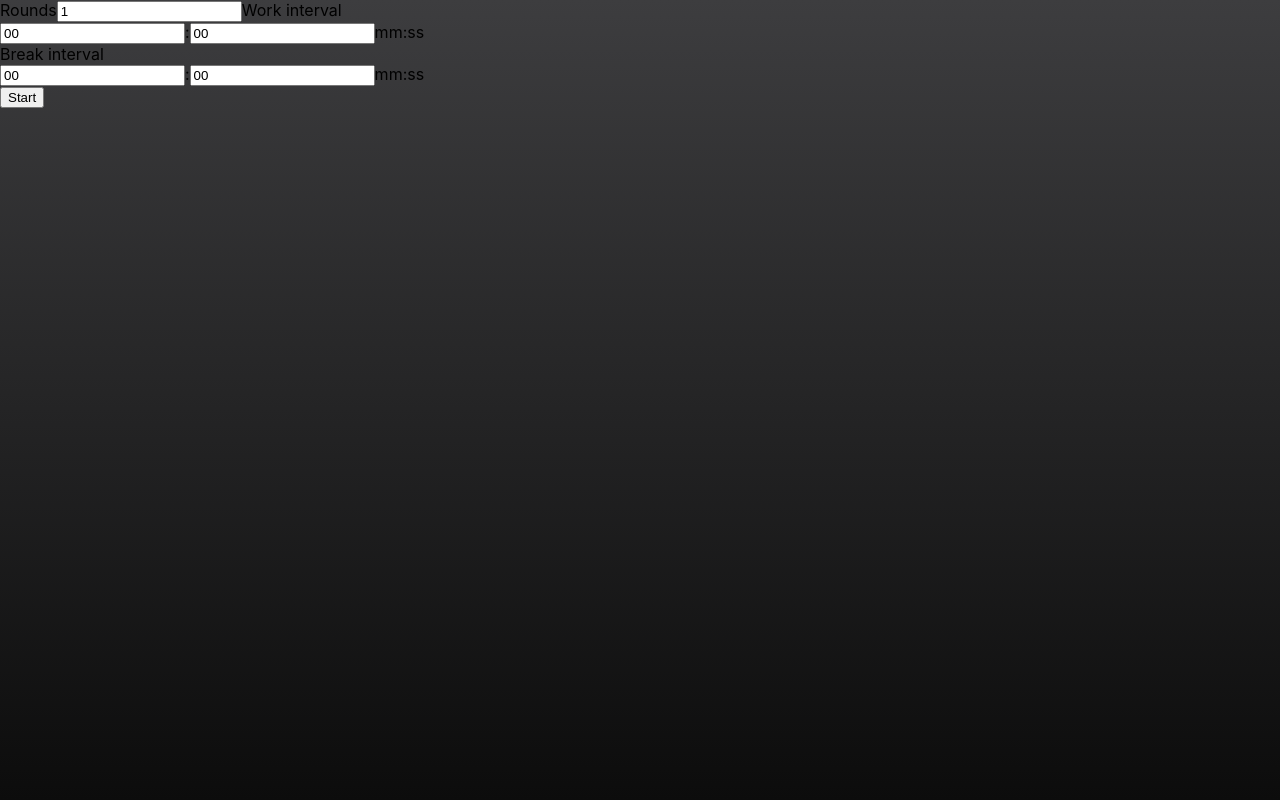
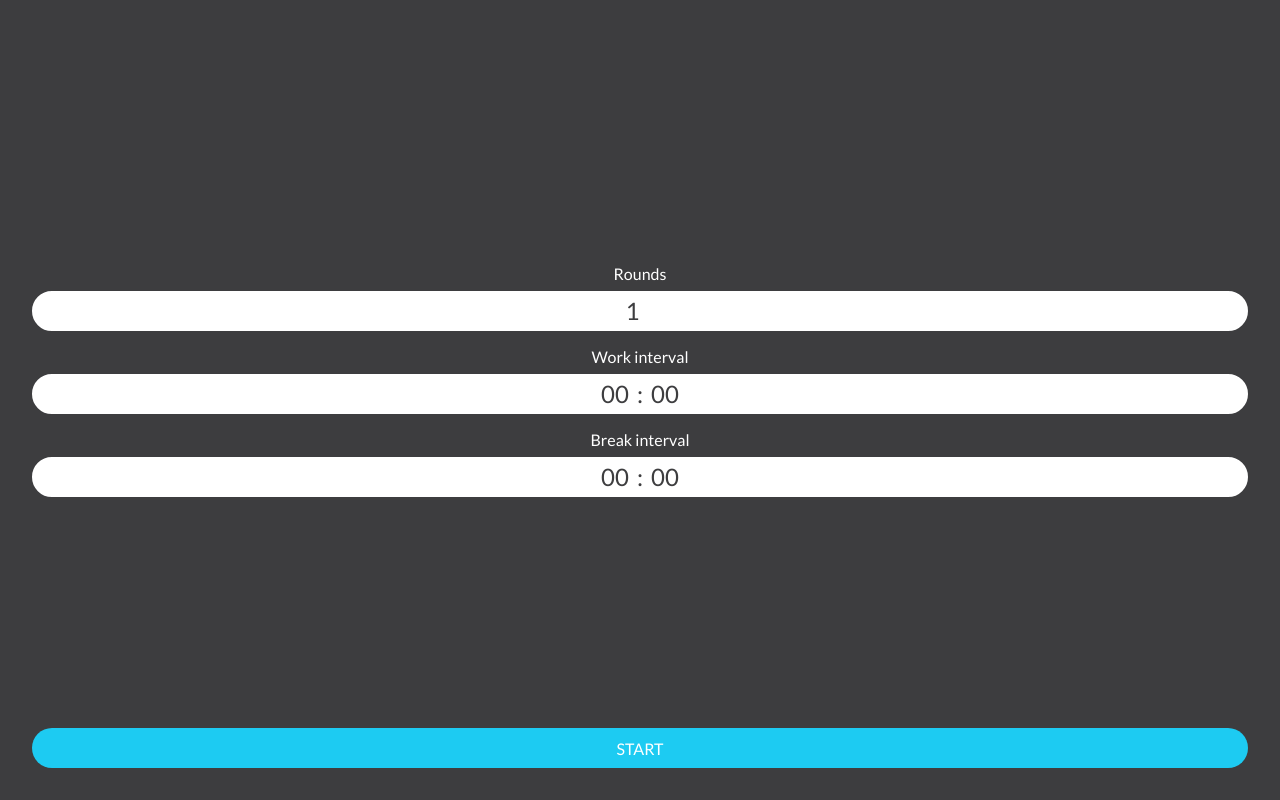
Before and after one commit to flextremedev/workout-interval-timer, a React (Create React App) app: page / in a window 1280 px wide. Built offline with nearby package versions, Linux system fonts and the light colour scheme.

Commit message:
Basic styling and additional component

```diff
--- a/src/App.js
+++ b/src/App.js
@@ -3,6 +3,7 @@ import { format, getSeconds, subSeconds, addSeconds } from 'date-fns';
 import { Button } from './components/Button/Button';
 import { DurationInput } from './components/DurationInput/DurationInput';
 import styles from './App.module.css';
+import { Input } from './components/Input/Input';
 const Status = {
   stopped: 'stopped',
   prework: 'prework',
@@ -71,27 +72,30 @@ function App() {
     };
   }, [breakInterval, rounds, status, workInterval]);
   return (
-    <div className={styles.background}>
-      <label>Rounds</label>
-      <input
-        data-testid={'rounds-input'}
-        type="number"
+    <div className={styles.content}>
+      <div />
+      <div className={styles.inputFields}>
+        <Input
+          label={'Rounds'}
+          type={'number'}
           value={rounds}
           onChange={handleRoundsChange}
-        min={1}
+          dataTestId={'rounds-input'}
+          min={'1'}
         />
-      <label>Work interval</label>
         <DurationInput
           value={workInterval}
           onChange={setWorkInterval}
           dataTestId={'work-interval-input'}
+          label={'Work interval'}
         />
-      <label>Break interval</label>
         <DurationInput
           value={breakInterval}
           onChange={setBreakInterval}
           dataTestId={'break-interval-input'}
+          label={'Break interval'}
         />
+      </div>
       <Button onClick={start} data-testid={'start-button'}>
         {status === Status.stopped ? 'Start' : 'x'}
       </Button>
--- a/src/App.module.css
+++ b/src/App.module.css
@@ -0,0 +1,8 @@
+.content {
+  box-sizing: border-box;
+  height: 100%;
+  display: flex;
+  flex-flow: column;
+  padding: 32px;
+  justify-content: space-between;
+}
--- a/src/components/Button/Button.module.css
+++ b/src/components/Button/Button.module.css
@@ -0,0 +1,13 @@
+.btn {
+  padding: 0px;
+  height: 40px;
+  width: 100%;
+  border: none;
+  outline: none;
+  border-radius: 40px;
+  background: #1dcbf2;
+  color: white;
+  font-size: 16px;
+  font-family: 'Lato', sans-serif;
+  text-transform: uppercase;
+}
--- a/src/components/DurationInput/DurationInput.js
+++ b/src/components/DurationInput/DurationInput.js
@@ -1,40 +1,54 @@
 import React from 'react';
 import PropTypes from 'prop-types';
-import { format, addSeconds, addMinutes } from 'date-fns';
+import { format, setSeconds, setMinutes } from 'date-fns';
 import { formatStringAsDoubleDigit } from './formatStringAsDoubleDigit';
-
-export function DurationInput({ dataTestId, value, onChange }) {
+import styles from './DurationInput.module.css';
+export function DurationInput({ dataTestId, value, onChange, label }) {
+  const minutesRef = React.useRef(null);
+  const secondsRef = React.useRef(null);
   const handleMinutesChange = e => {
     e.stopPropagation();
     if (e.target.value) {
-      const { value } = e.target;
-      if (value.match(/^[0-9]*$/)) {
-        const formattedValue = formatStringAsDoubleDigit(value);
-        onChange(addMinutes(new Date(0), formattedValue));
+      const { value: targetValue } = e.target;
+      if (targetValue.match(/^[0-9]*$/)) {
+        const formattedValue = formatStringAsDoubleDigit(targetValue);
+        onChange(setMinutes(new Date(value.valueOf()), formattedValue));
       }
     }
   };
   const handleSecondsChange = e => {
+    secondsRef.current.select();
     e.stopPropagation();
     if (e.target.value) {
-      const { value } = e.target;
-      if (value.match(/^[0-9]*$/)) {
-        const formattedValue = formatStringAsDoubleDigit(value);
-        onChange(addSeconds(new Date(0), formattedValue));
+      const { value: targetValue } = e.target;
+      if (targetValue.match(/^[0-9]*$/)) {
+        const formattedValue = formatStringAsDoubleDigit(targetValue);
+        onChange(setSeconds(new Date(value.valueOf()), formattedValue));
       }
     }
+  };
+  const handleMinutesFocus = () => {
+    minutesRef.current.select();
+  };
+  const handleSecondsFocus = () => {
+    secondsRef.current.select();
   };
   const handlePaste = e => {
     e.preventDefault();
   };
   return (
-    <div>
+    <div className={styles.container}>
+      <label className={styles.label}>{label}</label>
+      <div className={styles.input}>
         <input
           type="text"
           value={format(value, 'mm')}
           onChange={handleMinutesChange}
           onPaste={handlePaste}
           data-testid={dataTestId && `${dataTestId}-minutes`}
+          className={styles.textInput}
+          ref={minutesRef}
+          onFocus={handleMinutesFocus}
         />
         :
         <input
@@ -43,13 +57,17 @@ export function DurationInput({ dataTestId, value, onChange }) {
           onChange={handleSecondsChange}
           onPaste={handlePaste}
           data-testid={dataTestId && `${dataTestId}-seconds`}
+          className={styles.textInput}
+          ref={secondsRef}
+          onFocus={handleSecondsFocus}
         />
-      mm:ss
+      </div>
     </div>
   );
 }
 DurationInput.propTypes = {
   dataTestId: PropTypes.string,
+  label: PropTypes.string,
   onChange: PropTypes.func,
   value: PropTypes.instanceOf(Date).isRequired,
 };
--- /dev/null
+++ b/src/components/DurationInput/DurationInput.module.css
@@ -0,0 +1,42 @@
+.container {
+  display: flex;
+  flex-flow: column;
+  align-items: center;
+  margin-top: 16px;
+}
+.input {
+  display: flex;
+  flex-flow: row nowrap;
+  justify-content: center;
+  align-items: center;
+  height: 40px;
+  width: 100%;
+  border-radius: 40px;
+  background: white;
+  color: #3d3d3f;
+  font-size: 24px;
+  font-family: 'Lato', sans-serif;
+  border: 2px solid white;
+  box-sizing: border-box;
+}
+.input:focus-within {
+  border: 2px solid #1dcbf2;
+}
+.label {
+  color: white;
+  font-size: 16px;
+  font-family: 'Lato', sans-serif;
+  margin-bottom: 8px;
+}
+.textInput {
+  border: none;
+  outline: none;
+  max-width: 40px;
+  font-size: 24px;
+  font-family: 'Lato', sans-serif;
+  width: auto;
+  text-align: center;
+  cursor: default;
+  color: transparent;
+  text-shadow: 0 0 0 #3d3d3f;
+}
--- /dev/null
+++ b/src/components/Input/Input.js
@@ -0,0 +1,28 @@
+import React from 'react';
+import PropTypes from 'prop-types';
+import styles from './Input.module.css';
+export function Input({ label, type, value, onChange, min, max, dataTestId }) {
+  return (
+    <div className={styles.container}>
+      <label className={styles.label}>{label}</label>
+      <input
+        className={styles.input}
+        type={type}
+        value={value}
+        onChange={onChange}
+        min={min}
+        max={max}
+        data-testid={dataTestId}
+      ></input>
+    </div>
+  );
+}
+Input.propTypes = {
+  label: PropTypes.string,
+  type: PropTypes.string,
+  value: PropTypes.oneOfType([PropTypes.string, PropTypes.number]),
+  onChange: PropTypes.func,
+  min: PropTypes.string,
+  max: PropTypes.string,
+  dataTestId: PropTypes.string,
+};
--- /dev/null
+++ b/src/components/Input/Input.module.css
@@ -0,0 +1,33 @@
+.container {
+  display: flex;
+  flex-flow: column;
+  align-items: center;
+}
+.input {
+  display: flex;
+  padding: 0;
+  flex-flow: row nowrap;
+  justify-content: center;
+  align-items: center;
+  height: 40px;
+  width: 100%;
+  border-radius: 40px;
+  background: white;
+  color: #3d3d3f;
+  font-size: 24px;
+  font-family: 'Lato', sans-serif;
+  border: none;
+  text-align: center;
+  border: 2px solid white;
+  box-sizing: border-box;
+}
+.input:focus {
+  outline: none;
+  border: 2px solid #1dcbf2;
+}
+.label {
+  color: white;
+  font-size: 16px;
+  font-family: 'Lato', sans-serif;
+  margin-bottom: 8px;
+}
--- a/src/index.css
+++ b/src/index.css
@@ -1,16 +1,6 @@
 body {
   margin: 0;
-  background: rgb(12, 12, 12);
-  background: linear-gradient(
-    0deg,
-    rgba(12, 12, 12, 1) 0%,
-    rgba(61, 61, 63, 1) 100%
-  );
-  font-family: -apple-system, BlinkMacSystemFont, 'Segoe UI', 'Roboto', 'Oxygen',
-    'Ubuntu', 'Cantarell', 'Fira Sans', 'Droid Sans', 'Helvetica Neue',
-    sans-serif;
-  -webkit-font-smoothing: antialiased;
-  -moz-osx-font-smoothing: grayscale;
+  background: #3d3d3f;
 }
 body,
 html,
```
Also changed, not shown: 1 other file (tests, documents, lock files or other folders). Lines whose indentation alone changed are shown as unchanged.
